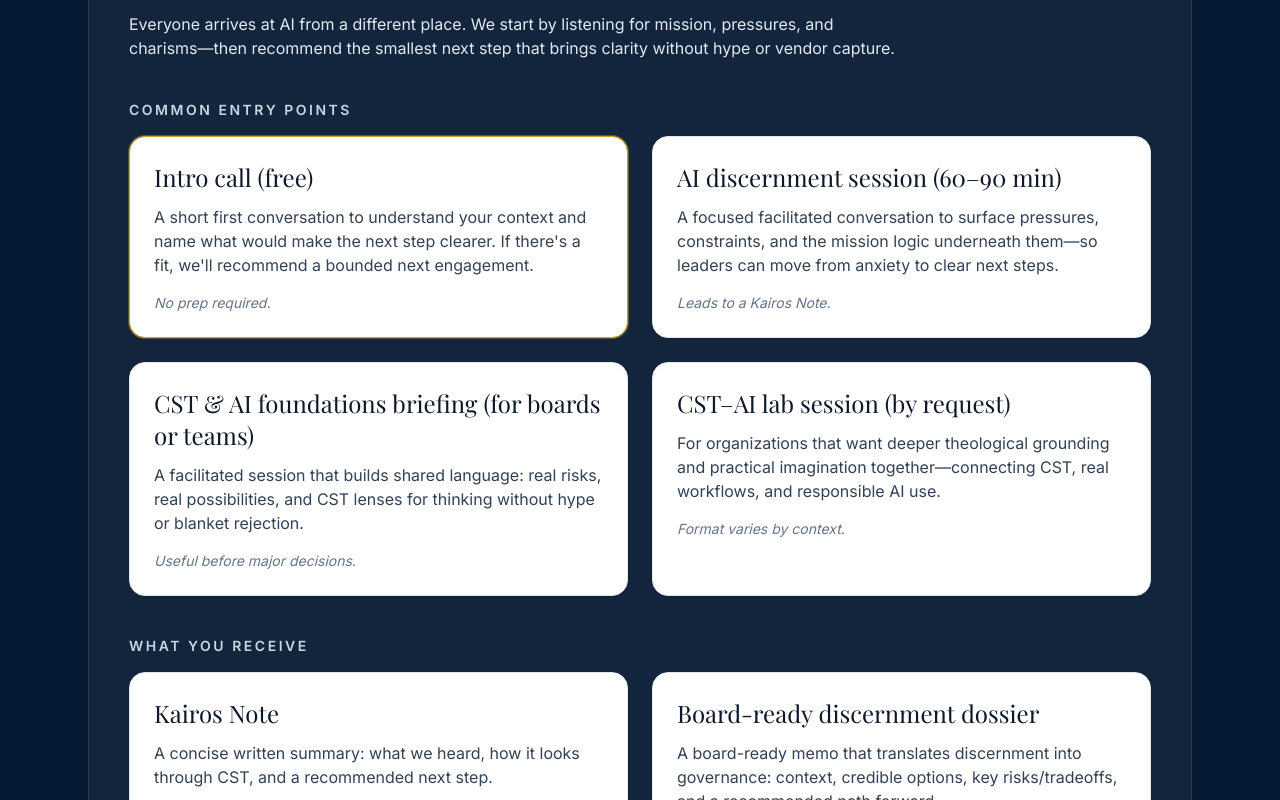
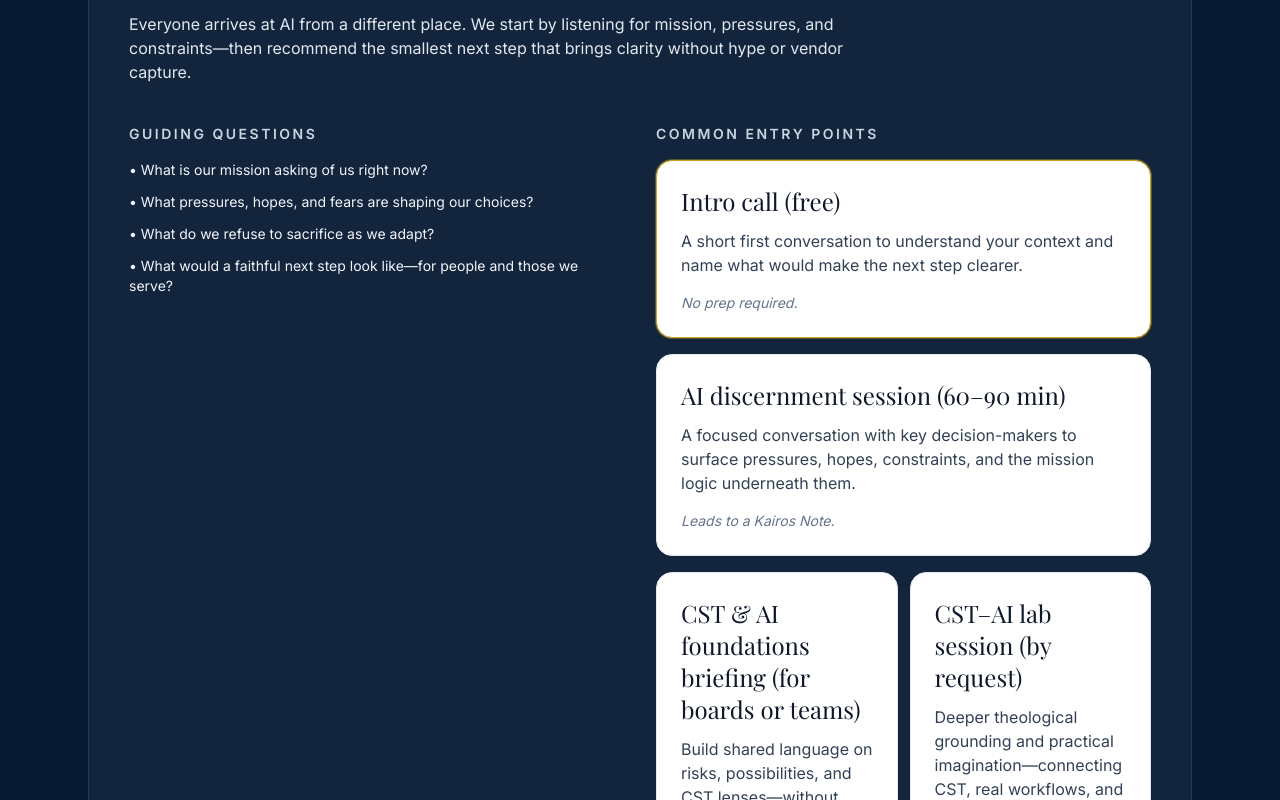
Before and after one commit to MutualAidz/kairoslux-website, a React (Vite) app: page / in a window 1280 px wide. Shown: the part 3900-4700 px from the top of the page. Built offline with nearby package versions, Linux system fonts and the light colour scheme.

Commit message:
StrategyPilots: restore Step 1 entry points + deliverables clarity

```diff
--- a/src/components/Compass.tsx
+++ b/src/components/Compass.tsx
@@ -1,8 +1,7 @@
-import { useState } from 'react';
 import { Search, Map, Book, Zap, Target, BarChart3, TrendingUp, BookOpen, Database, Archive } from 'lucide-react';
+import SafeImage from './SafeImage';
 
 function Compass() {
-  const [compassImgError, setCompassImgError] = useState(false);
   const principles = [
     {
       number: '01',
@@ -113,19 +112,12 @@ function Compass() {
           </div>
 
           <div className="flex justify-center items-start">
-            {!compassImgError ? (
-              <img
-                src="/images/compass-cross.png"
-                alt="Radiant compass with sacramental symbols in a beam of light"
-                className="compass-image w-full max-w-lg rounded-lg shadow-xl border border-[#f5c96c]/30"
-                onError={() => setCompassImgError(true)}
-              />
-            ) : (
-              <div
-                aria-hidden
-                className="w-full max-w-lg aspect-[4/3] rounded-lg border border-[#f5c96c]/20 bg-gradient-to-br from-[#0b1930]/5 to-[#f8f5f0]"
-              />
-            )}
+            <SafeImage
+              src="/images/compass-cross.png"
+              alt="Radiant compass with sacramental symbols in a beam of light"
+              className="compass-image w-full max-w-lg rounded-lg shadow-xl border border-[#f5c96c]/30"
+              placeholderClassName="w-full max-w-lg rounded-lg border border-[#f5c96c]/20 bg-gradient-to-br from-[#0b1930]/5 to-[#f8f5f0]"
+            />
           </div>
         </div>
 
--- /dev/null
+++ b/src/components/SafeImage.tsx
@@ -0,0 +1,41 @@
+import { useState } from "react";
+
+type SafeImageProps = {
+  src: string;
+  alt: string;
+  className?: string;
+  placeholderClassName?: string;
+};
+
+function SafeImage({
+  src,
+  alt,
+  className,
+  placeholderClassName,
+}: SafeImageProps) {
+  const [hasError, setHasError] = useState(false);
+
+  if (hasError) {
+    return (
+      <div
+        aria-hidden="true"
+        className={
+          placeholderClassName ??
+          "w-full max-w-lg rounded-lg border border-[#f5c96c]/20 bg-white/60 shadow-sm"
+        }
+        style={{ minHeight: 260 }}
+      />
+    );
+  }
+
+  return (
+    <img
+      src={src}
+      alt={alt}
+      className={className}
+      onError={() => setHasError(true)}
+    />
+  );
+}
+
+export default SafeImage;
--- a/src/components/StrategyPilots.tsx
+++ b/src/components/StrategyPilots.tsx
@@ -147,43 +147,57 @@ export function StrategyPilots() {
               </div>
 
               <p className="max-w-xl text-lg text-slate-200">
-                For leadership teams who need to name what is happening, what they
-                hope for, and what they refuse to sacrifice.
+                For leadership teams who need to name what is happening, what they hope for,
+                and what they refuse to sacrifice.
               </p>
             </div>
 
             <p className="mt-6 max-w-3xl text-slate-200">
-              Everyone arrives at AI from a different place. We start by listening
-              for mission, pressures, and charisms—then recommend the smallest next
-              step that brings clarity without hype or vendor capture.
+              Everyone arrives at AI from a different place. We start by listening for
+              mission, pressures, and constraints—then recommend the smallest next step
+              that brings clarity without hype or vendor capture.
             </p>
 
-            <div className="mt-10">
+            <div className="mt-10 grid gap-8 md:grid-cols-2">
+              <div className="space-y-4">
+                <div className="text-sm font-semibold uppercase tracking-[0.18em] text-slate-300">
+                  Guiding questions
+                </div>
+                <ul className="space-y-3 text-sm text-slate-100">
+                  <li>• What is our mission asking of us right now?</li>
+                  <li>• What pressures, hopes, and fears are shaping our choices?</li>
+                  <li>• What do we refuse to sacrifice as we adapt?</li>
+                  <li>• What would a faithful next step look like—for people and those we serve?</li>
+                </ul>
+              </div>
+
+              <div className="space-y-4">
                 <div className="text-sm font-semibold uppercase tracking-[0.18em] text-slate-300">
                   Common entry points
                 </div>
-              <div className="mt-4 grid gap-6 md:grid-cols-2">
+                <div className="grid gap-4">
                   <Card
                     title="Intro call (free)"
-                  description="A short first conversation to understand your context and name what would make the next step clearer. If there's a fit, we'll recommend a bounded next engagement."
+                    description="A short first conversation to understand your context and name what would make the next step clearer."
                     footnote="No prep required."
                     accent
                   />
                   <Card
                     title="AI discernment session (60–90 min)"
-                  description="A focused facilitated conversation to surface pressures, constraints, and the mission logic underneath them—so leaders can move from anxiety to clear next steps."
+                    description="A focused conversation with key decision-makers to surface pressures, hopes, constraints, and the mission logic underneath them."
                     footnote="Leads to a Kairos Note."
                   />
+                </div>
+                <div className="grid gap-3 md:grid-cols-2">
                   <Card
                     title="CST & AI foundations briefing (for boards or teams)"
-                  description="A facilitated session that builds shared language: real risks, real possibilities, and CST lenses for thinking without hype or blanket rejection."
-                  footnote="Useful before major decisions."
+                    description="Build shared language on risks, possibilities, and CST lenses—without hype or blanket rejection."
                   />
                   <Card
                     title="CST–AI lab session (by request)"
-                  description="For organizations that want deeper theological grounding and practical imagination together—connecting CST, real workflows, and responsible AI use."
-                  footnote="Format varies by context."
+                    description="Deeper theological grounding and practical imagination—connecting CST, real workflows, and responsible AI use."
                   />
+                </div>
               </div>
             </div>
 
@@ -194,15 +208,15 @@ export function StrategyPilots() {
               <div className="mt-4 grid gap-6 md:grid-cols-2">
                 <Card
                   title="Kairos Note"
-                  description="A concise written summary: what we heard, how it looks through CST, and a recommended next step."
+                  description="Concise written summary of your priorities, key pressures, and recommended next steps."
                 />
                 <Card
                   title="Board-ready discernment dossier"
-                  description="A board-ready memo that translates discernment into governance: context, credible options, key risks/tradeoffs, and a recommended path forward."
+                  description="Board-ready memo with decision framing, risks/benefits, and a recommended path."
                 >
                   <ul className="mt-3 list-disc space-y-2 pl-5">
-                    <li>Decision framing and guardrails grounded in CST</li>
-                    <li>What would need to be true for each option</li>
+                    <li>Decision framing and guardrails</li>
+                    <li>“What would need to be true” assumptions</li>
                     <li>A near-term "start here" recommendation</li>
                   </ul>
                 </Card>
```
Also changed, not shown: 2 other files (tests, documents, lock files or other folders). Lines whose indentation alone changed are shown as unchanged.
